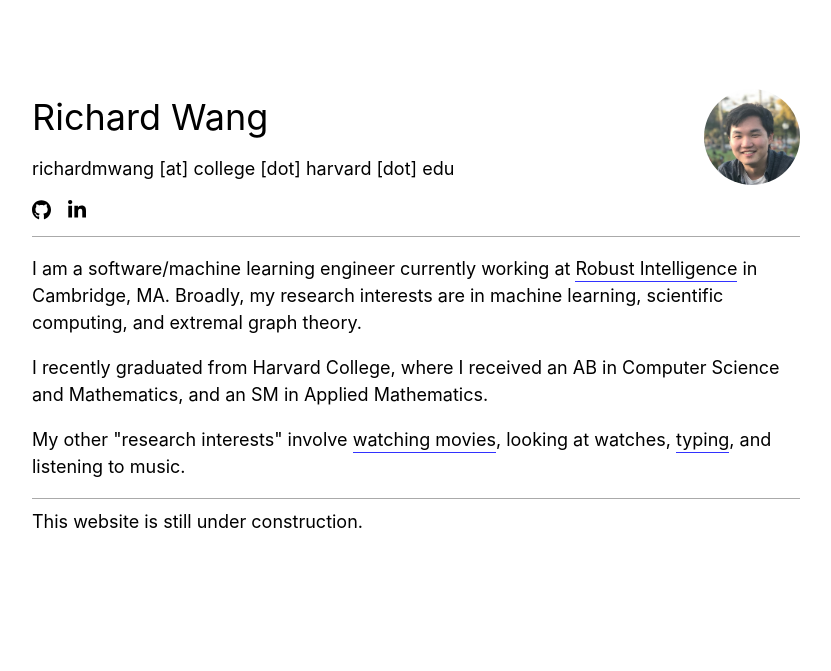
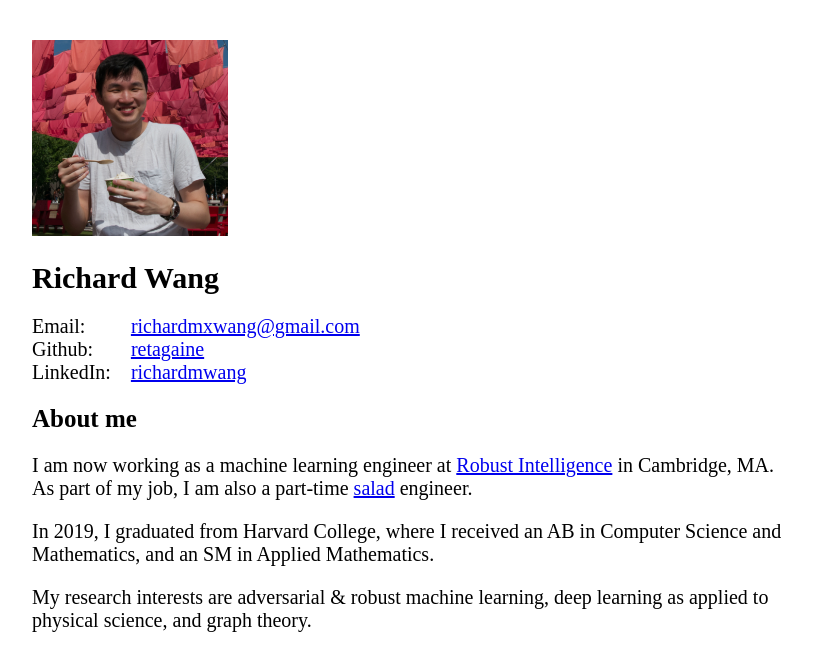
Before and after one commit to wangchard/wangchard.github.io, a Jekyll site: the page built from index.html, in a window 1280 px wide. Shown: the top 671 px of the page, without its empty margins (224-1055 px from the left). Built offline with Jekyll 4.4.1, drawn with Linux system fonts in a browser that asks for light colours.

Commit message:
update website

```diff
--- a/assets/css/styles.scss
+++ b/assets/css/styles.scss
@@ -2,15 +2,10 @@
 ---
 
 body {
-	font-family: -apple-system,
-                BlinkMacSystemFont,
-               	"Segoe UI",
-               	Roboto,
-               	Helvetica,
-               	Arial,
-               	sans-serif;
+	font-family: TimesNewRoman, serif;
+	font-size: 1.25rem;
 	margin-left: auto;
-	margin-top: 5em;
+	margin-top: 2em;
 	margin-right: auto;
 	max-width: 768px;
 }
@@ -22,40 +17,33 @@ hr {
 }
 
 .wrapper {
-	line-height: 1.5em;
-	font-size: 18px;
+	.header {
+		h1 {
+			font-size: 1.5em;
+		}
 
-	p {
-		a {
-			border-bottom: 1px solid #3232ff;
-			color: black;
-			padding-bottom: 2px;
-			text-decoration: none;
-			&:hover {
-				border-bottom: 1px solid #8484ff;
-			}
+		img {
+			width: 196px;
+		}
+
+		ul {
+			display: table;
+			list-style: none;
+			margin: 0;
+			padding: 0;
+		}
+
+		li {
+			display: table-row;
+		}
+
+		.thing {
+			display: table-cell;
+			padding-right: 1em;
 		}
 	}
 
-	h1, h2, h3 {
-		font-weight: 400;
-	}
-
-	.icon {
-		border: 0;
-		height: 20px;
-		max-width: 20px;
-		margin-right: 12px;
-	}
-
-	.header {
-		align-items: center;
-		display: flex;
-		justify-content: space-between;
-
-		img {
-			border-radius: 50%;
-			width: 96px;
-		}
+	h2 {
+		font-size: 1.25em;
 	}
 }
--- a/index.html
+++ b/index.html
@@ -4,20 +4,19 @@ title: Richard's website
 ---
 <div class="wrapper">
 	<div class="header">
-		<div class="column">
-			<h1>Richard Wang</h1>
-			<p>richardmwang [at] college [dot] harvard [dot] edu</p>
-		</div>
-		<div class="column">
-			<img src="/assets/img/me.png"/>
-		</div>
+		<img src="/assets/img/alsome.png"/>
+		<h1>Richard Wang</h1>
+		<ul>
+			<li><span class="thing">Email:</span> <a href="mailto:richardmxwang@gmail.com">richardmxwang@gmail.com</a></li>
+			<li><span class="thing">Github:</span> <a href="https://github.com/retagaine">retagaine</a></li>
+			<li><span class="thing">LinkedIn:</span> <a href="https://www.linkedin.com/in/richardmwang/">richardmwang</a></li>
+		</ul>
 	</div>
-	<a href="https://github.com/retagaine" target="_blank"><img class="icon" src="/assets/img/github.svg"/></a>
-	<a href="https://www.linkedin.com/in/richardmwang/" target="_blank"><img class="icon" src="/assets/img/linkedin.svg"/></a>
-	<hr/>
-	<p>I am a software/machine learning engineer currently working at <a href="https://www.robustintelligence.com/" target="_blank">Robust Intelligence</a> in Cambridge, MA. Broadly, my research interests are in machine learning, scientific computing, and extremal graph theory.</p>
-	<p>I recently graduated from Harvard College, where I received an AB in Computer Science and Mathematics, and an SM in Applied Mathematics.</p>
-	<p>My other "research interests" involve <a href="https://letterboxd.com/eniagater/" target="_blank">watching movies</a>, looking at watches, <a href="http://www.typeracerdata.com/profile?username=retagaine" target="_blank">typing</a>, and listening to music.</p>
-	<hr/>
-	This website is still under construction.
+
+	<h2>About me</h2>
+	<p>I am now working as a machine learning engineer at <a href="https://www.robustintelligence.com/" target="_blank">Robust Intelligence</a> in Cambridge, MA. As part of my job, I am also a part-time <a href="https://www.sweetgreen.com/">salad</a> engineer.</p>
+
+	<p>In 2019, I graduated from Harvard College, where I received an AB in Computer Science and Mathematics, and an SM in Applied Mathematics.</p>
+
+	<p>My research interests are adversarial & robust machine learning, deep learning as applied to physical science, and graph theory.</p>
 <div>
```
Also changed, not shown: assets/img/alsome.png (added).
